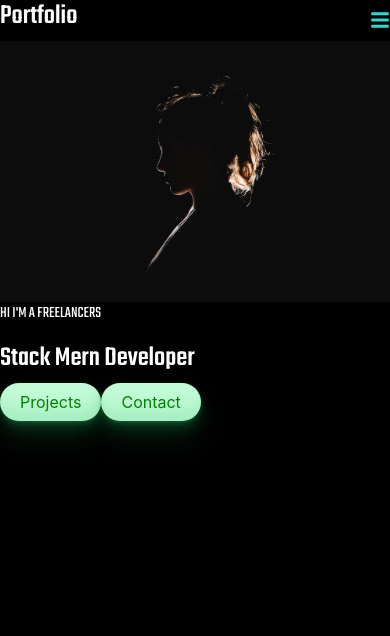
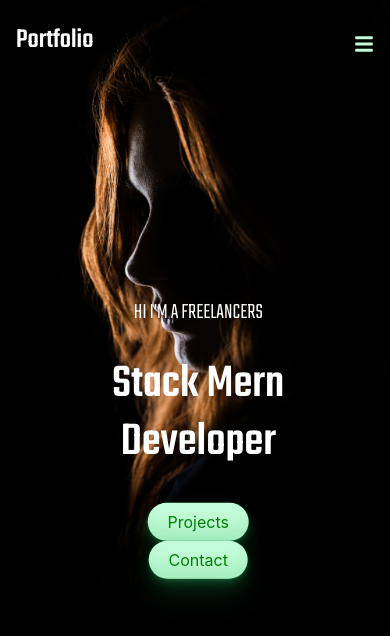
Before and after one commit to leenBaksh/portfolio-draft, a React (Vite) app in the folder react-router-appp/: page / in a window 390 px wide. Shown: the top 636 px of the page. Built offline with nearby package versions, Linux system fonts and the light colour scheme; a web font is replaced by a local one.

Commit message:
4 files modified, 2 added

```diff
--- a/react-router-appp/src/components/Navbar.jsx
+++ b/react-router-appp/src/components/Navbar.jsx
@@ -9,8 +9,19 @@ const Navbar = () => {
   const [click, setClick] = useState(false);
   const handleClick = () => setClick(!click);
 
+  const [color, setColor] = useState(false);
+  const changeColor = () => {
+    if (Window.scrolly >=100) {
+      setColor(true);
+    }else{
+      setColor(false);
+    }
+  };
+
+  window.addEventListener("scroll", changeColor);
+
   return (
-       <div className="header">
+       <div className={color ? "header header-bg" : "header"}>
     <Link to="/">
       <h1>Portfolio</h1>
       </Link>
@@ -32,7 +43,7 @@ const Navbar = () => {
         {click ? (
         <FaTimes size={20} style={{ color: "#2cd9d0" } } />
         ) : (
-        <FaBars size={20} style={{ color: "#2cd9d0" } } />
+        <FaBars size={20} style={{ color: "#c2fbd7" } } />
         )}
 
       </div>
--- a/react-router-appp/src/components/Navbarstyles.css
+++ b/react-router-appp/src/components/Navbarstyles.css
@@ -2,9 +2,17 @@
   display: flex;
   justify-content: space-between;
   align-items: center;
-  padding: 0rem;
+  padding: 1rem;
+  position: fixed;
+  width: 100%;
+  height: 90px;
+  z-index: 10;
 }
 
+.header-bg{
+  background-color: rgba(29, 214, 190, 0.85);
+  transition: 0.5s;
+}
 
 .nav-menu{
   display: flex;
--- a/react-router-appp/src/components/ProImg.jsx
+++ b/react-router-appp/src/components/ProImg.jsx
@@ -1,6 +1,6 @@
 import "./ProImgStyles.css"
 import React from "react";
-import IntroImg from  "../assest/black face img.jpeg"
+import IntroImg from  "../assest/face pic.jpeg"
 import { Link } from "react-router-dom";
 
 const ProImg = () => {
--- a/react-router-appp/src/components/ProImgStyles.css
+++ b/react-router-appp/src/components/ProImgStyles.css
@@ -22,3 +22,42 @@
   background-color: rgb(0, 0, 0);
   opacity: 0.8;
 }
+
+.Pro{
+  height: 100%;
+  width: 100%;
+}
+
+.Pro .content{
+  position: absolute;
+  transform: translate(-50%, -50%);
+  top: 50%;
+  left: 50%;
+  text-align: center;
+}
+
+.Pro .content h1{
+  font-size: 4rem;
+  padding: 0.6rem 0 1.5rem;
+}
+
+.Pro .content p{
+  font-size: 1.4rem;
+  font-weight: 200;
+  text-transform: uppercase;
+}
+
+.content{
+  margin: 1rem 0.2rem;
+}
+
+@media screen and (max-width:640px){
+  .Pro .content h1{
+    font-size: 3rem;
+  }
+
+  .Pro .content p{
+    font-size: 1.4rem;
+  }
+
+}
```
Also changed, not shown: react-router-appp/src/components/Footer.jsx (added, +16 -0 lines), react-router-appp/src/components/FooterStyles.css (added).
